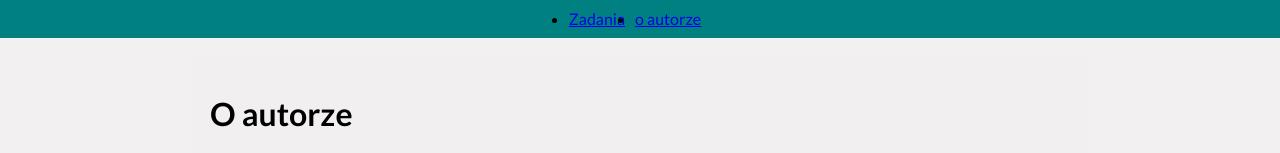
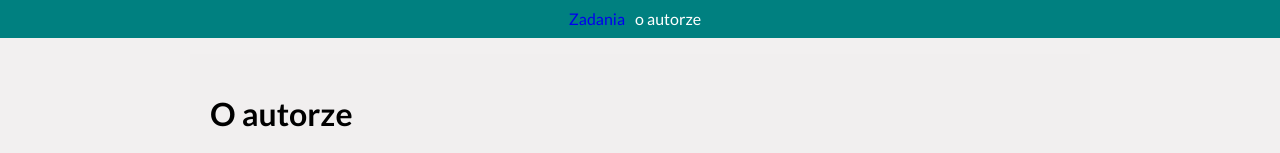
Before and after one commit to jakubkedzierski92/tdla, a React (Create React App) app: page /#/autor in a window 1280 px wide. Shown: the top 153 px of the page. Built offline with nearby package versions, Linux system fonts and the light colour scheme.

Commit message:
localstorage is working now, added styling to navigation bar

```diff
--- a/src/App.js
+++ b/src/App.js
@@ -3,17 +3,17 @@ import TasksPage from "./features/TasksPage";
 import TaskPage from "./TaskPage.js";
 import Author from "./features/Author";
 import { HashRouter, Link, Switch, Route, Redirect } from "react-router-dom";
-import { StyledItem, StyledNavigation } from "./styled";
+import { StyledItem, StyledNavigation, StyledNavLink } from "./styled";
 
 export const App = () => (
   <HashRouter>
     <nav>
         <StyledNavigation>
           <StyledItem>
-            <Link to="/zadania">Zadania</Link>
+            <StyledNavLink to="/zadania">Zadania</StyledNavLink>
           </StyledItem>
           <StyledItem>
-            <Link to="/autor">o autorze</Link>
+            <StyledNavLink to="/autor">o autorze</StyledNavLink>
           </StyledItem>
         </StyledNavigation>
         <Switch>
--- a/src/styled.js
+++ b/src/styled.js
@@ -1,4 +1,6 @@
+import { NavLink } from "react-router-dom";
 import styled from "styled-components";
+
 
 export const StyledContainer = styled.main`
   max-width: 900px;
@@ -23,8 +25,21 @@ display: flex;
 flex-direction: row;
 justify-content: center;
 align-content: center;
+
+@media (max-width: 767px) {
+    max-width: 100%;
+    flex-direction: column;
+    align-items: center;
+  }
 `
 
 export const StyledItem = styled.li`
 margin-right:10px;
+list-style-type: none;
 `
+export const StyledNavLink = styled(NavLink)`
+text-decoration: none;
+&.active {
+  color: white;
+}
+`
```
